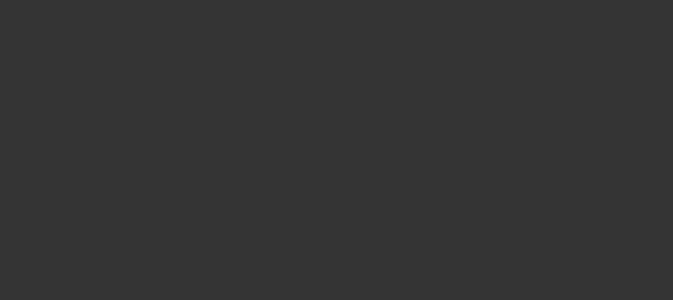
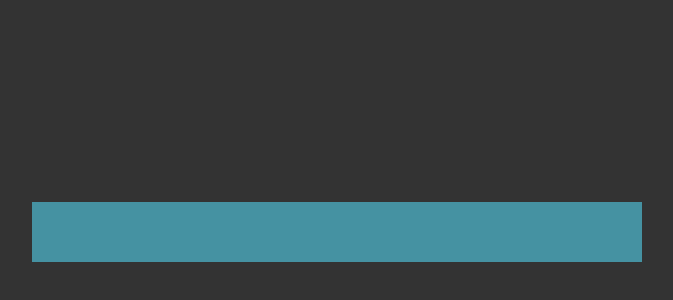
Before and after one commit to MGKing07/my-spidr-code, a React (Create React App) app: page / in a window 1280 px wide. Shown: the part 168-468 px from the top of the page, without its empty margins (303-976 px from the left). Built offline with nearby package versions, Linux system fonts and the light colour scheme.

Commit message:
implement blue box design of Spidr

```diff
--- a/src/App.css
+++ b/src/App.css
@@ -1,38 +1,13 @@
 .App {
+  display: flex;
+  justify-content: center;
+  align-items: center;
   text-align: center;
+  height: 100vh;
 }
 
-.App-logo {
-  height: 40vmin;
-  pointer-events: none;
+.GuessBox {
+  background-color: rgba(71,157,175,.9);
+  width: 550px;
+  padding: 30px;
 }
-
-@media (prefers-reduced-motion: no-preference) {
-  .App-logo {
-    animation: App-logo-spin infinite 20s linear;
-  }
-}
-
-.App-header {
-  background-color: #282c34;
-  min-height: 100vh;
-  display: flex;
-  flex-direction: column;
-  align-items: center;
-  justify-content: center;
-  font-size: calc(10px + 2vmin);
-  color: white;
-}
-
-.App-link {
-  color: #61dafb;
-}
-
-@keyframes App-logo-spin {
-  from {
-    transform: rotate(0deg);
-  }
-  to {
-    transform: rotate(360deg);
-  }
-}
--- a/src/App.js
+++ b/src/App.js
@@ -4,6 +4,9 @@
 function App() {
   return (
     <div className="App">
+      <div className='GuessBox'>
+
+      </div>
     </div>
   );
 }
```
